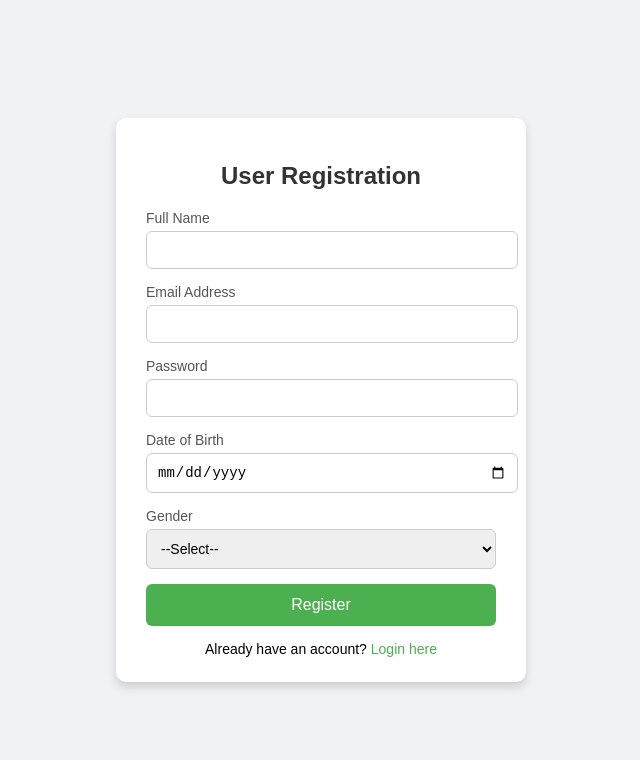
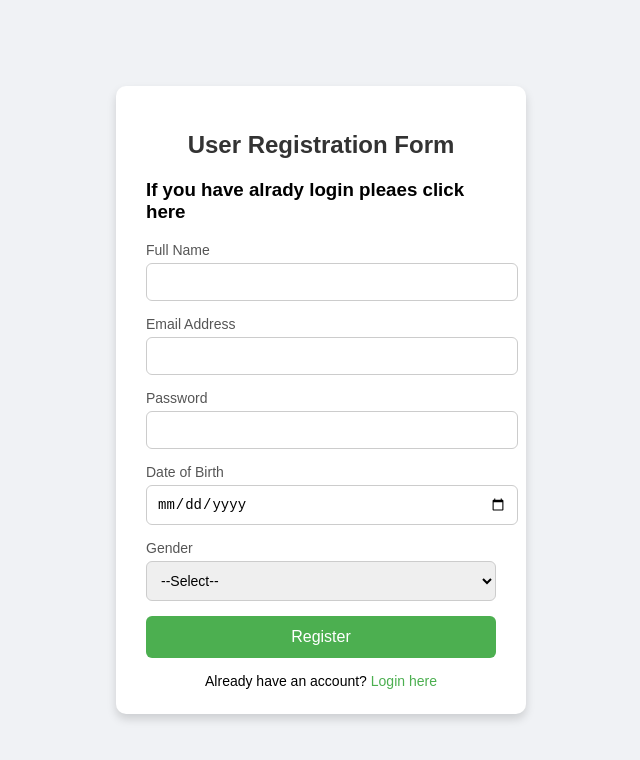
Before and after one commit to divishasystem/gitrevert, a plain HTML site: page index.html in a window 1280 px wide. Shown: the whole page, without its empty margins (319-959 px from the left). Drawn offline with Linux system fonts and the light colour scheme.

Commit message:
added one line for login

```diff
--- a/index.html
+++ b/index.html
@@ -72,7 +72,8 @@
 </head>
 <body>
   <div class="container">
-    <h2>User Registration</h2>
+    <h2>User Registration Form </h2>
+    <h3>If you have alrady login pleaes click here</h3>
     <form action="submit_registration.php" method="post">
 
       <div class="input-group">
```
